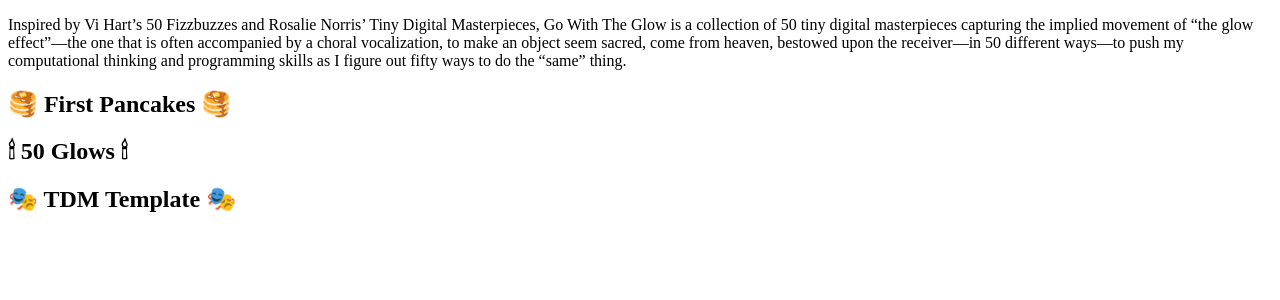
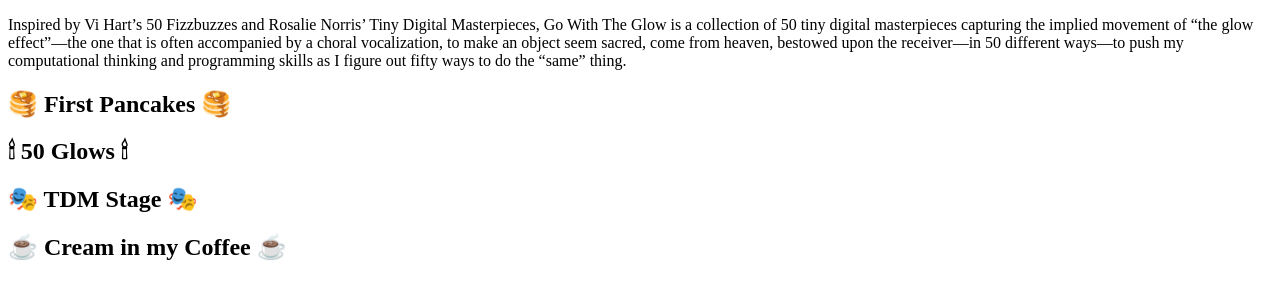
Before and after one commit to shduff/tdm, a Jekyll site: the page built from index.md, in a window 1280 px wide. Shown: the top 300 px of the page. Built offline with Jekyll 4.4.1, drawn with Linux system fonts in a browser that asks for light colours; nearby versions of some CDN libraries.

Commit message:
also added a link on the main index to this repo...

```diff
--- a/index.md
+++ b/index.md
@@ -8,4 +8,5 @@ Inspired by Vi Hart's <a href="http://vihart.com/fifty-fizzbuzzes/">50 Fizzbuzze
 
 <h2><a href='{{site.baseurl}}/firstpancake'>🥞 First Pancakes 🥞</a></h2>
 <h2><a href='{{site.baseurl}}/fifty'>🕯 50 Glows 🕯</a></h2>
-<h2><a href='{{site.baseurl}}/stage'>🎭 TDM Template 🎭</a></h2>
+<h2><a href='{{site.baseurl}}/stage'>🎭 TDM Stage 🎭</a></h2>
+<h2><a href='{{site.baseurl}}/cream'>☕️ Cream in my Coffee ☕️</a></h2>
```
